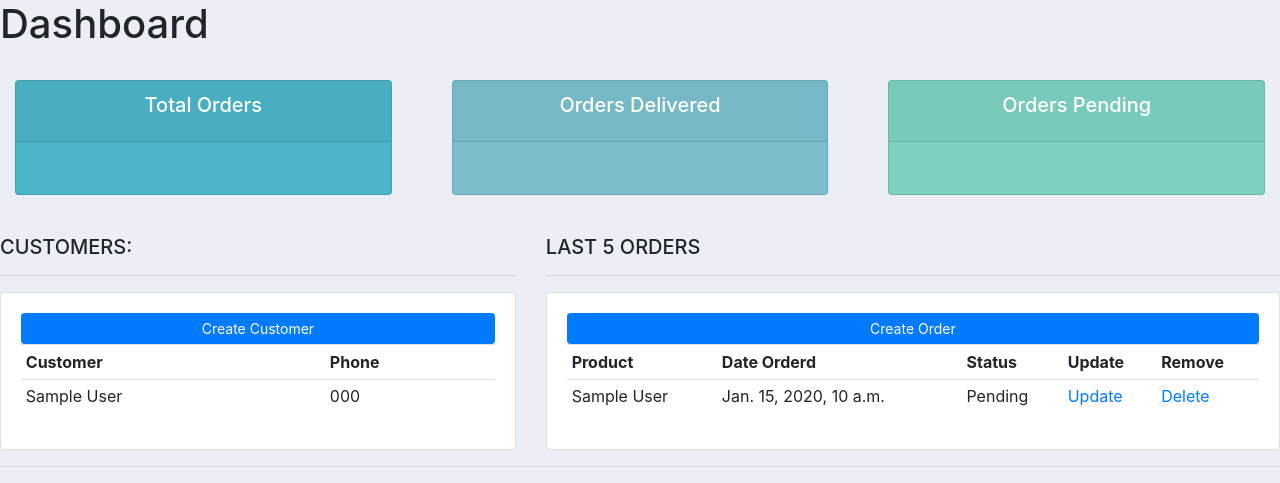
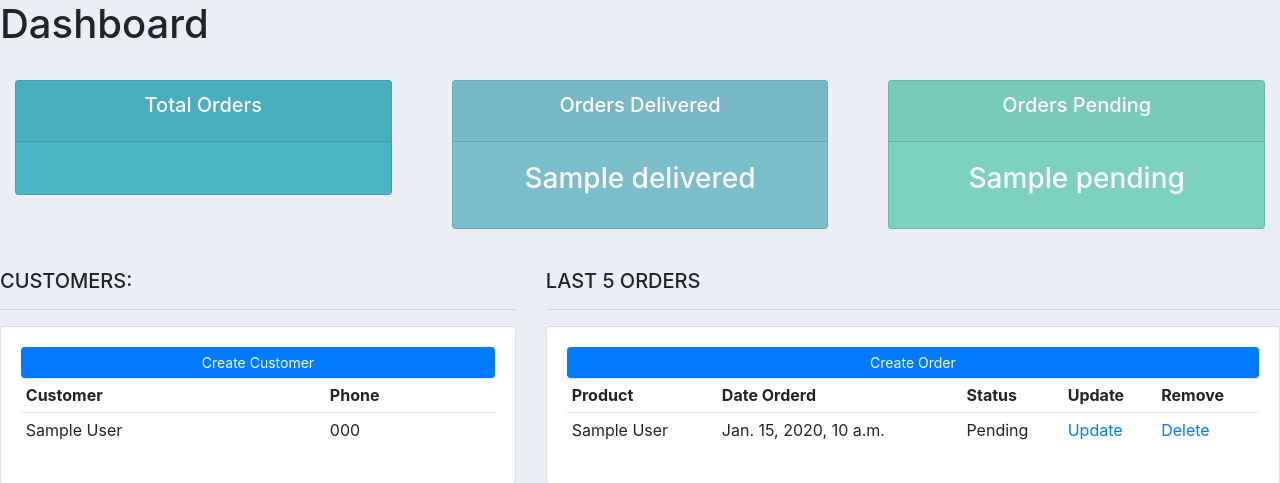
Before and after one commit to kilik42/django-3.0, a Django app: template accounts/templates/accounts/dashboard.html in a window 1280 px wide. Shown: the part 56-539 px from the top of the page. Run offline with Django 3.2, Linux system fonts and the light colour scheme; tables that the repository leaves empty hold one stand-in row (values such as "Sample post"); the template is opened without the code that fills it: values that come from a table or form of the project are taken from there, most other values are stand-ins (such as "Sample title", 1, 10 or a date in 2020); some libraries are stand-ins or nearby versions.

Commit message:
template

```diff
--- a/accounts/templates/accounts/status.html
+++ b/accounts/templates/accounts/status.html
@@ -1,3 +1,4 @@
+
 <br>
 
 <div class="row">
@@ -21,7 +22,7 @@
 			  		<h5 class="card-title">Orders Delivered</h5>
 			  	</div>
 			  	<div class="card-body">
-			    	<h3 class="card-title"></h3>
+			    	<h3 class="card-title">{{delivered}}</h3>
 			  	</div>
 			</div>
 		</div>
@@ -34,7 +35,7 @@
 			  		<h5 class="card-title">Orders Pending</h5>
 			  	</div>
 			  	<div class="card-body">
-			    	<h3 class="card-title"></h3>
+			    	<h3 class="card-title">{{pending}}</h3>
 			  	</div>
 			</div>
 		</div>
```
Also changed, not shown: accounts/views.py (+9 -1 lines).
